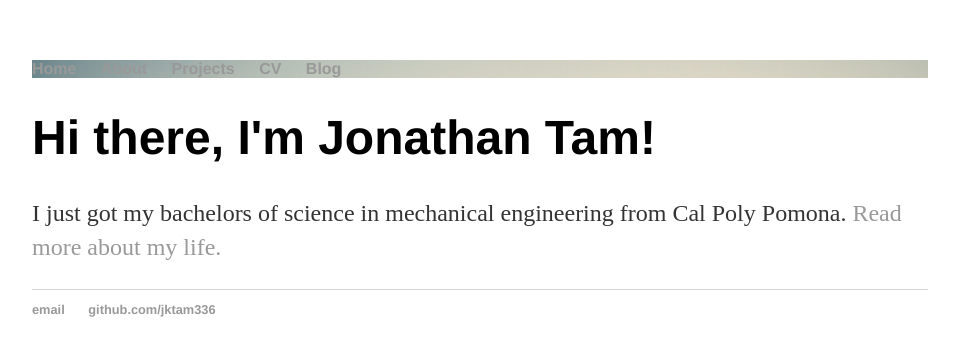
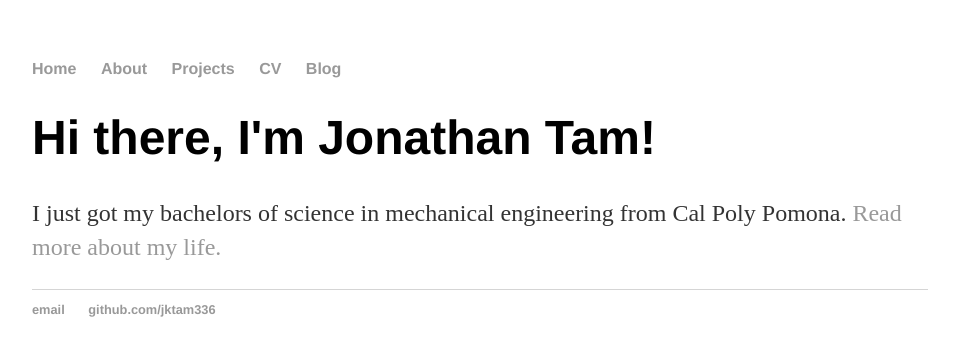
Before and after one commit to jktam336/jktam336.github.io, a Jekyll site: the page built from index.html, in a window 1280 px wide. Shown: the top 356 px of the page, without its empty margins (160-1119 px from the left). Built offline with Jekyll 4.4.1, drawn with Linux system fonts in a browser that asks for light colours.

Commit message:
Revert nav bar background img

```diff
--- a/css/main.css
+++ b/css/main.css
@@ -2,7 +2,6 @@ body {margin: 60px auto; width: 70%;}
 
 nav ul, footer ul {font-family:'Helvetica', 'Arial', 'Sans-Serif'; padding: 0px; list-style: none; font-weight: bold;}
 nav ul li, footer ul li {display: inline; margin-right: 20px;}
-nav {background-image: url(/css/bokeh-night_1920x1080.jpg); background-size: cover;}
 
 a {text-decoration: none; color: #999;}
 a:hover {text-decoration: underline;}
```
